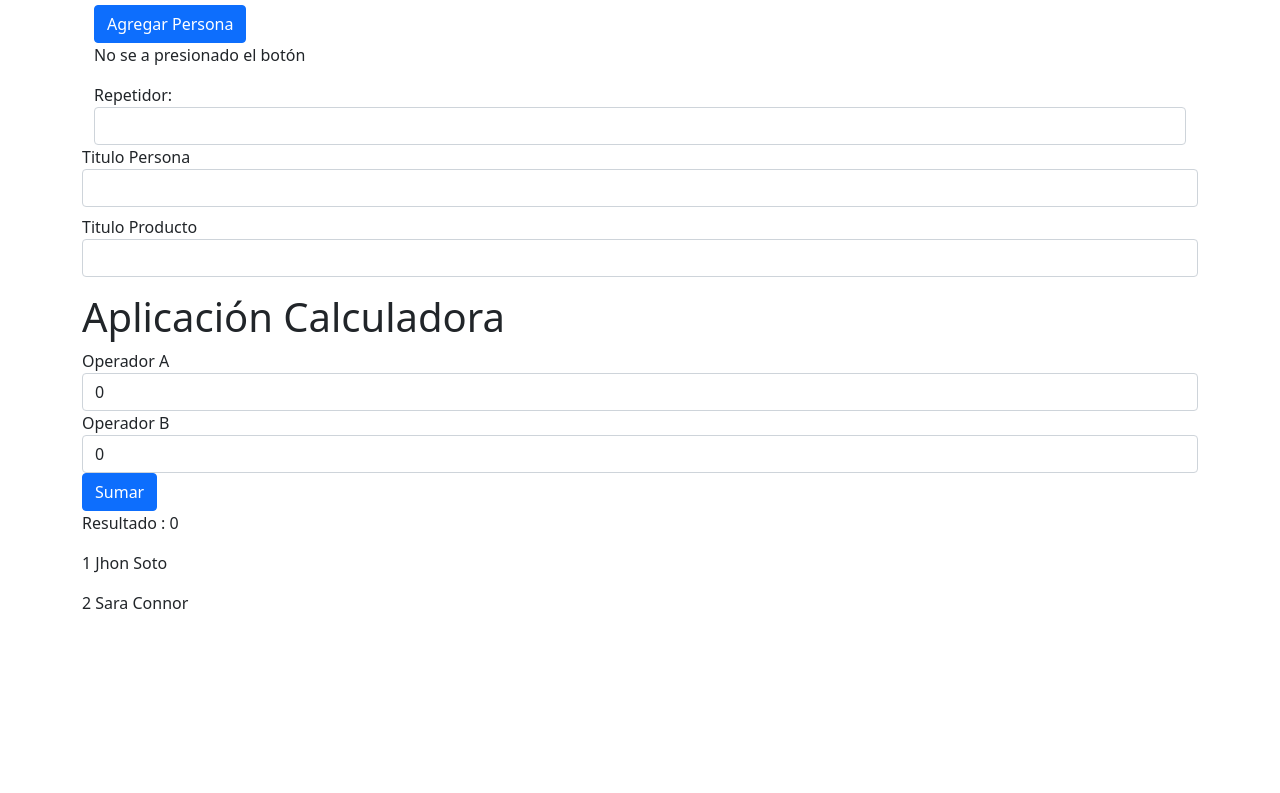
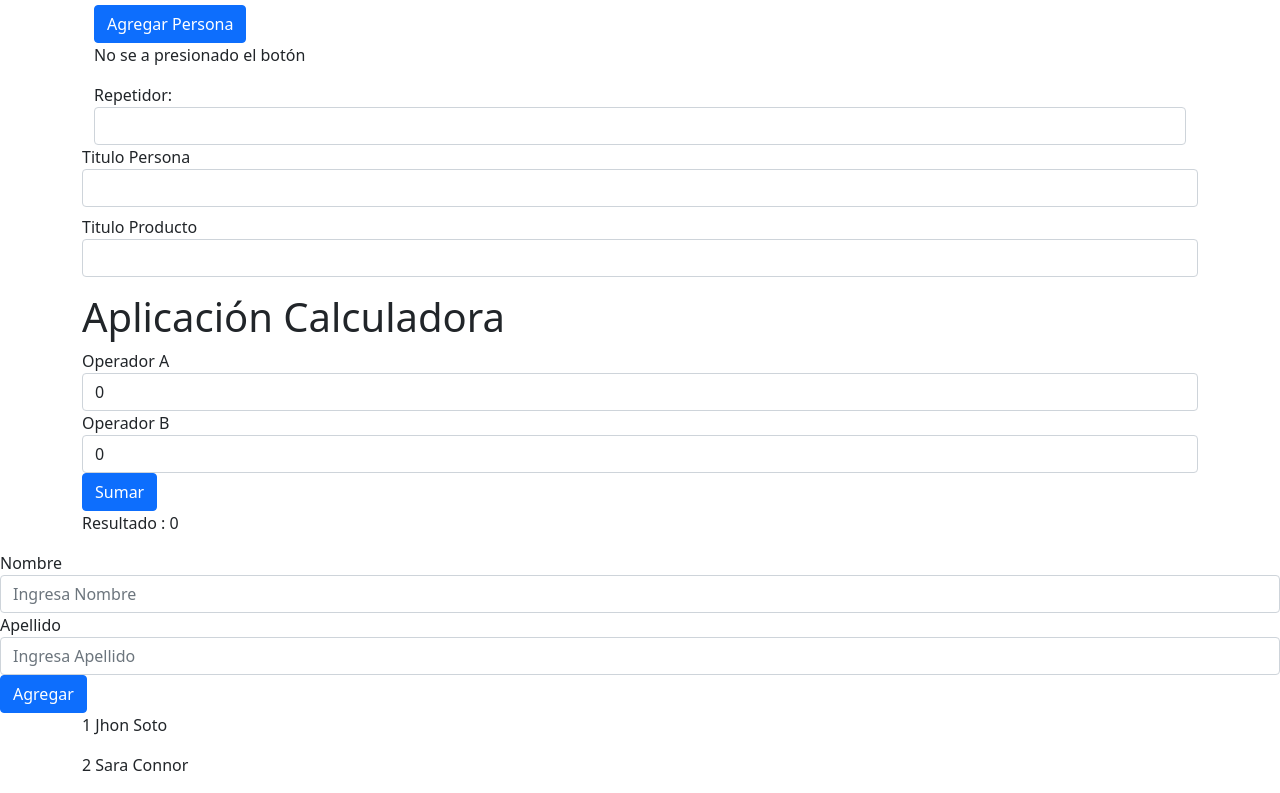
Before and after one commit to Daniel151505/CursoAngular, an Angular app in the folder CursoAngular/: page / in a window 1280 px wide. Shown: the part 359-1152 px from the top of the page. Before the commit the page ends 990 px from the top, so only its background shows below. Built offline with nearby package versions, Linux system fonts and the light colour scheme.

Commit message:
Agregagando Formulario

```diff
--- a/CursoAngular/src/app/empleados/empleados.component.html
+++ b/CursoAngular/src/app/empleados/empleados.component.html
@@ -1,3 +1,20 @@
+<form action="">
+
+<div>
+    <label>Nombre</label>
+    <input class="form-control" placeholder="Ingresa Nombre" name="nombre" [(ngModel)]="nombreInput" >
+</div>
+
+<div>
+   <label>Apellido</label>
+   <input class="form-control" placeholder="Ingresa Apellido" name="apellido" [(ngModel)]="apellidoInput"  >
+</div>
+
+<button type="submit" class="btn btn-primary" (click)="agregarEmpleado()">Agregar</button>
+
+</form>
+
+
 <div class="container">
     <div class="row">
         <div class="col">
```
